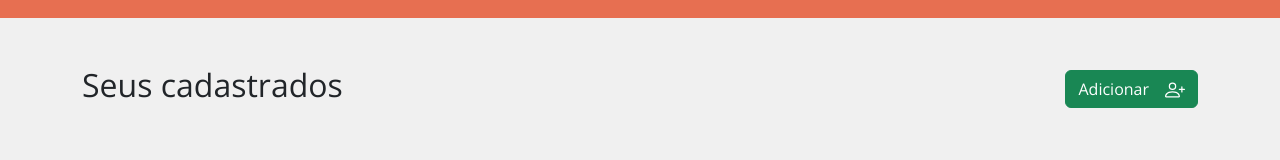
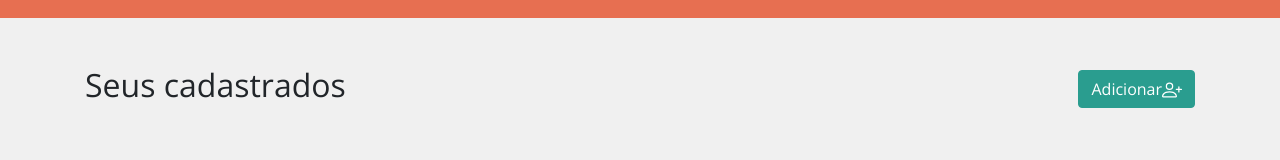
Before and after one commit to Samuel-silva/cadastro-contatos-vue, a Vue app: page / in a window 1280 px wide. Shown: the part 230-390 px from the top of the page. Built offline with nearby package versions, Linux system fonts and the light colour scheme; no server answers.

Commit message:
fix - Fixed version Bootstrap

```diff
--- a/package.json
+++ b/package.json
@@ -9,7 +9,7 @@
   },
   "dependencies": {
     "axios": "^1.3.5",
-    "bootstrap": "^5.2.3",
+    "bootstrap": "^4.6.2",
     "bootstrap-vue": "^2.23.1",
     "core-js": "^3.8.3",
     "vue": "^2.7.14",
@@ -28,7 +28,7 @@
     "eslint": "^7.32.0",
     "eslint-plugin-vue": "^8.0.3",
     "sass": "^1.62.0",
-    "sass-loader": "^13.2.2",
+    "sass-loader": "^10.4.1",
     "vue-template-compiler": "^2.6.14"
   },
   "eslintConfig": {
--- /dev/null
+++ b/src/assets/scss/app.scss
@@ -0,0 +1,11 @@
+// Custom Bootstrap Variables
+$body-bg: #f0f0f0;
+$font-family-sans-serif: 'Open Sans', sans-serif;
+$primary: #e76f51;
+$success: #2a9d8f;
+$warning: #e9c46a;
+$danger: #9b2226;
+$info: #457b9d;
+
+@import 'node_modules/bootstrap/scss/bootstrap.scss';
+@import 'node_modules/bootstrap-vue/src/index.scss';
--- a/src/assets/scss/main.scss
+++ b/src/assets/scss/main.scss
@@ -1,10 +1,3 @@
-:root {
-    --bs-font-sans-serif: 'Open Sans', sans-serif !important;
-    --bs-body-bg: #f0f0f0 !important;
-    --bs-primary: #e76f51 !important;
-    --bs-primary-rgb: 231, 111, 81 !important;
-}
-
 body {
     min-width: 320px;
     min-height: 100vh;
@@ -15,22 +8,3 @@ body {
     position: relative;
     padding-bottom: 50px;
 }
-
-.btn-outline-primary {
-    --bs-btn-color: #e76f51 !important;
-    --bs-btn-border-color: #e76f51 !important;
-    --bs-btn-hover-border-color: #e76f51 !important;
-    --bs-btn-hover-bg: #e76f51 !important;
-    --bs-btn-active-bg: #e76f51 !important;
-    --bs-btn-active-border-color: #e76f51 !important;
-    --bs-btn-disabled-color: #e76f51 !important;
-    --bs-btn-disabled-border-color: #e76f51 !important;
-}
-
-.btn-primary {
-    @extend .btn-outline-primary;
-    --bs-btn-color: #fff !important;
-    --bs-btn-bg: #e76f51 !important;
-    --bs-btn-hover-bg: #914633 !important;
-    --bs-btn-hover-border-color: #914633 !important;
-}
--- a/src/main.js
+++ b/src/main.js
@@ -4,8 +4,7 @@ import { BootstrapVue, IconsPlugin } from 'bootstrap-vue'
 
 import router from './router'
 
-import 'bootstrap/dist/css/bootstrap.css'
-import 'bootstrap-vue/dist/bootstrap-vue.css'
+import './assets/scss/app.scss';
 import store from './store'
 
 Vue.use(BootstrapVue)
```
Also changed, not shown: 1 other file (tests, documents, lock files or other folders).
